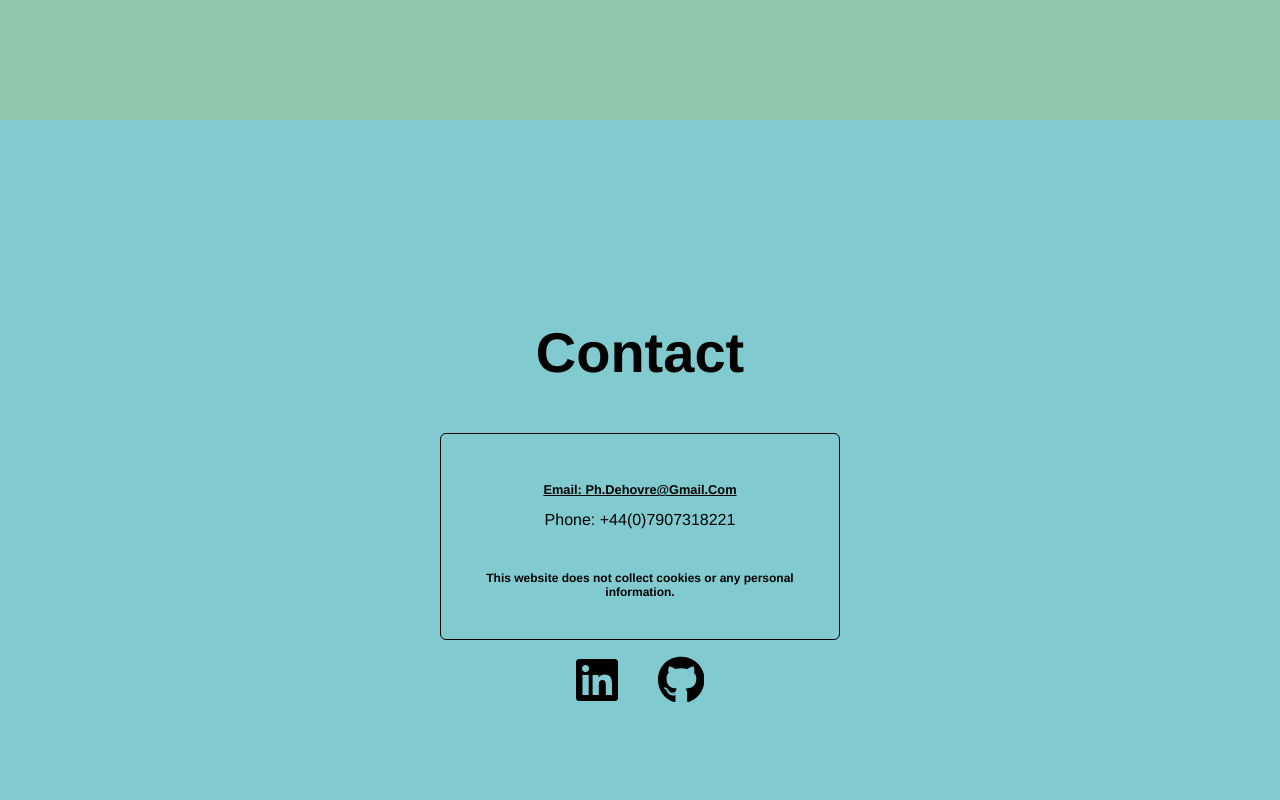
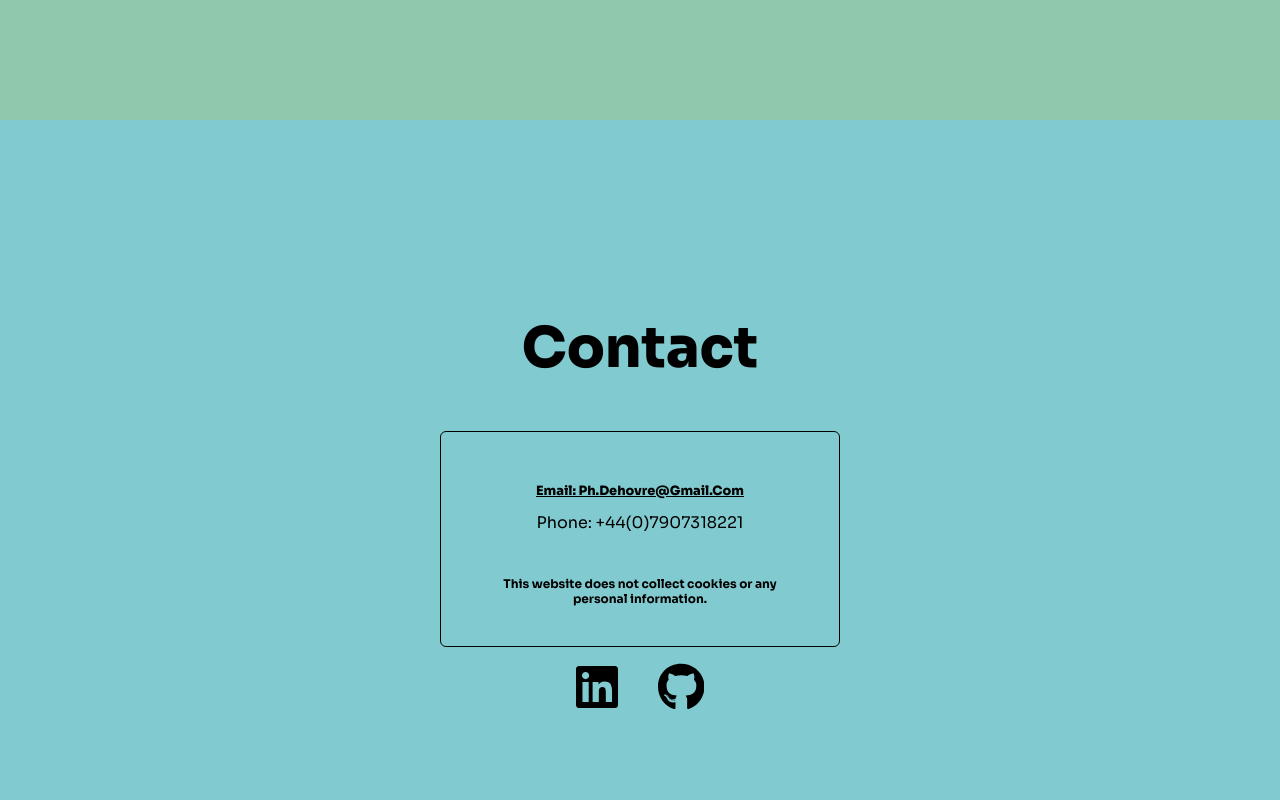
Before and after one commit to phildehovre/portfolio, a React (Create React App) app: page / in a window 1280 px wide. Shown: the part 2280-3080 px from the top of the page. Built offline with nearby package versions, Linux system fonts and the light colour scheme.

Commit message:
New typography

```diff
--- a/src/components/Section.js
+++ b/src/components/Section.js
@@ -72,7 +72,7 @@
             {subtitle && <h2>{subtitle}</h2>}
             {content && <div className='card' style={cardStyle}>
                 {renderContent()}
-                <div className='additionnal'>{additionnal}</div>
+                {additionnal && <div className='additionnal'>{additionnal}</div>}
 
             </div>}
             {children}
--- a/src/styles/global.css
+++ b/src/styles/global.css
@@ -1,9 +1,11 @@
 @import url('https://fonts.googleapis.com/css2?family=Inter:wght@300;400;500;600;700;800;900&display=swap');
+@import url('https://fonts.googleapis.com/css2?family=Sora:wght@100;200;300;400;500;600;700;800&display=swap');
 
 * {
     margin: 0;
     box-sizing: border-box;
-    font-family: Helvetica, sans-serif;
+    /* font-family: Helvetica, sans-serif; */
+    font-family: 'Sora', sans-serif;
     font-weight: 900;
     overflow: hidden;
 }
```
